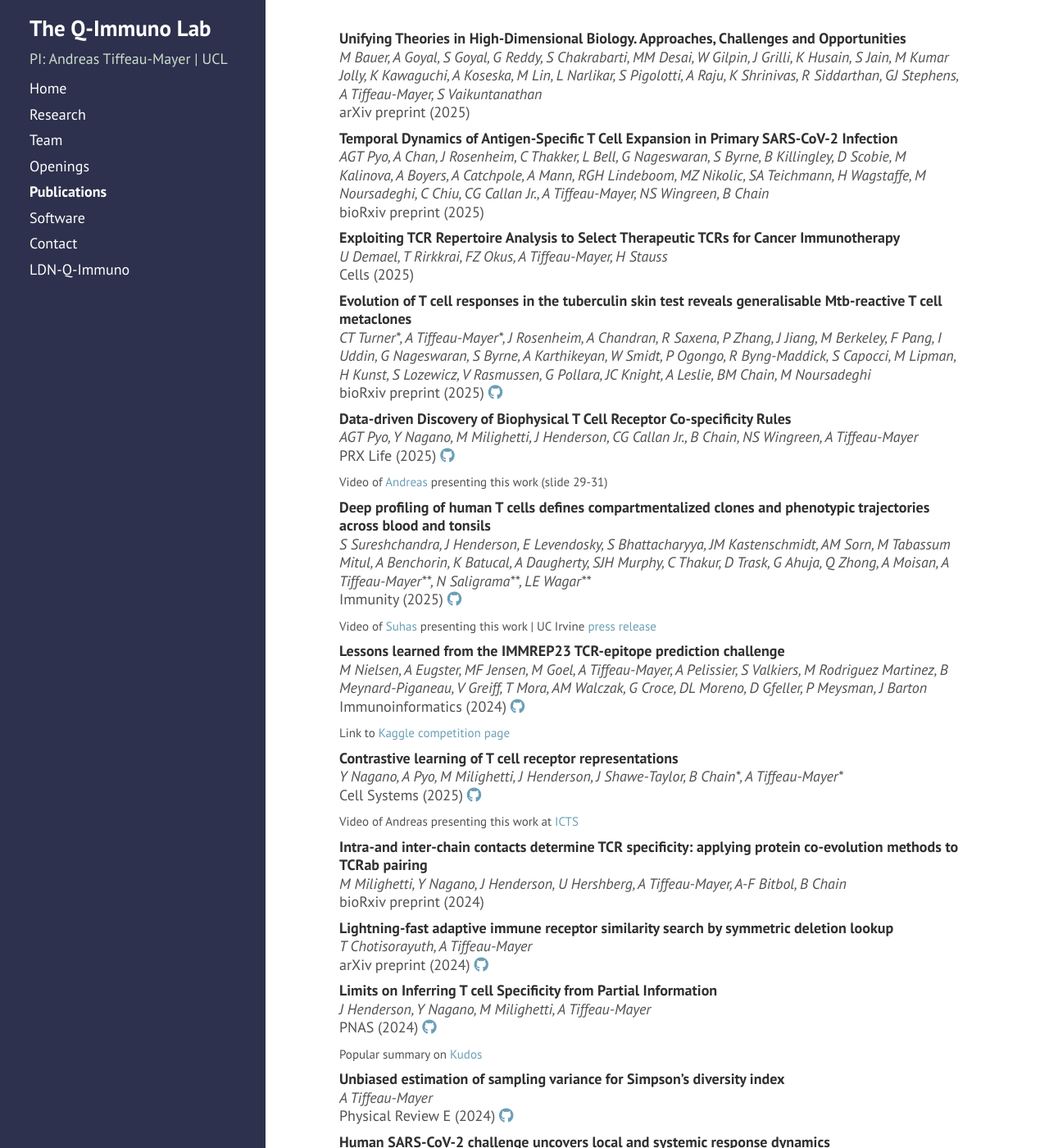
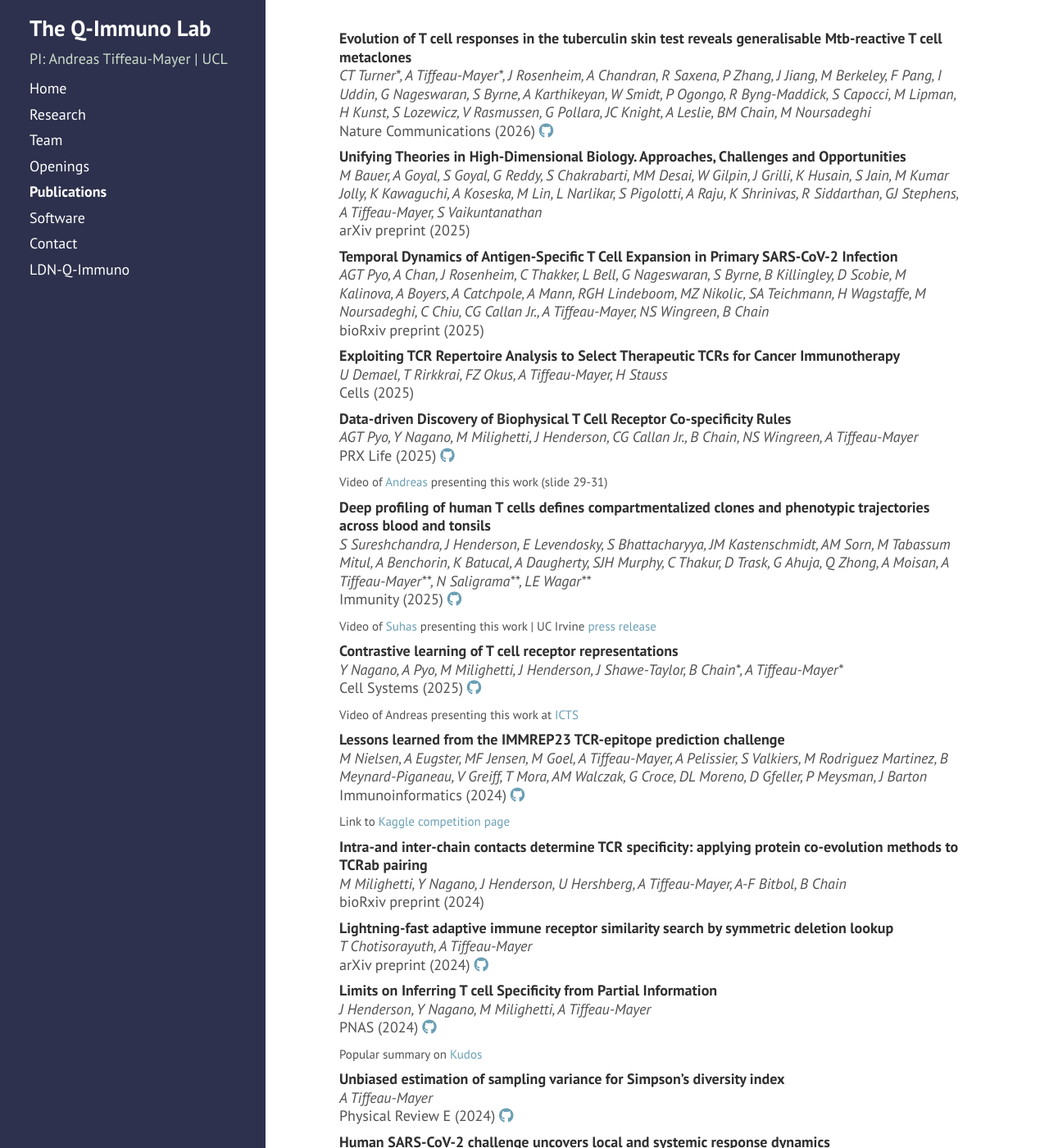
Before and after one commit to andim/andim.github.io, a Jekyll site: the page built from publications.md, in a window 1280 px wide and 1400 px high. Shown: the whole window at 82% size. Built offline with Jekyll 4.4.1, drawn with Linux system fonts in a browser that asks for light colours; nearby versions of some CDN libraries; a style sheet for code colours, icons or effects is not loaded; part of the change alters nothing that is shown.

Commit message:
tst paper nature comms link

```diff
--- a/_data/publist.yml
+++ b/_data/publist.yml
@@ -1,3 +1,11 @@
+- authors: CT Turner\*, A Tiffeau-Mayer\*, J Rosenheim, A Chandran, R Saxena, P Zhang, J Jiang, M Berkeley, F Pang, I Uddin, G Nageswaran, S Byrne, A Karthikeyan, W Smidt, P Ogongo, R Byng-Maddick, S Capocci, M Lipman, H Kunst, S Lozewicz, V Rasmussen, G Pollara, JC Knight, A Leslie, BM Chain, M Noursadeghi
+  title: Evolution of T cell responses in the tuberculin skin test reveals generalisable Mtb-reactive T cell metaclones
+  journal: Nature Communications
+  year: 2026
+  links:
+    doi: https://doi.org/10.1038/s41467-026-68678-9
+    github: https://github.com/qimmuno/metaclonotypist
+
 - authors: M Bauer, A Goyal, S Goyal, G Reddy, S Chakrabarti, MM Desai, W Gilpin, J Grilli, K Husain, S Jain, M Kumar Jolly, K Kawaguchi, A Koseska, M Lin, L Narlikar, S Pigolotti, A Raju, K Shrinivas, R Siddarthan, GJ Stephens, A Tiffeau-Mayer, S Vaikuntanathan
   title: Unifying Theories in High-Dimensional Biology. Approaches, Challenges and Opportunities
   journal: arXiv preprint
@@ -20,14 +28,6 @@
   links:
     doi: https://doi.org/10.3390/cells1415122
 
-- authors: CT Turner\*, A Tiffeau-Mayer\*, J Rosenheim, A Chandran, R Saxena, P Zhang, J Jiang, M Berkeley, F Pang, I Uddin, G Nageswaran, S Byrne, A Karthikeyan, W Smidt, P Ogongo, R Byng-Maddick, S Capocci, M Lipman, H Kunst, S Lozewicz, V Rasmussen, G Pollara, JC Knight, A Leslie, BM Chain, M Noursadeghi
-  title: Evolution of T cell responses in the tuberculin skin test reveals generalisable Mtb-reactive T cell metaclones
-  journal: bioRxiv preprint
-  year: 2025
-  links:
-    doi: https://doi.org/10.1101/2025.04.12.648537
-    github: https://github.com/qimmuno/metaclonotypist
-
 - authors: AGT Pyo, Y Nagano, M Milighetti, J Henderson, CG Callan Jr., B Chain, NS Wingreen, A Tiffeau-Mayer
   title: Data-driven Discovery of Biophysical T Cell Receptor Co-specificity Rules
   journal: PRX Life
@@ -46,6 +46,15 @@
     github: https://github.com/wagar-lab/Paper_TABLO
   media: "Video of [Suhas](https://www.youtube.com/watch?v=iMS7hSzuqd8) presenting this work | UC Irvine [press release](https://medschool.uci.edu/news/new-findings-reshape-our-understanding-human-t-cell-biology)"
 
+- authors: Y Nagano, A Pyo, M Milighetti, J Henderson, J Shawe-Taylor, B Chain\*, A Tiffeau-Mayer\*
+  title: Contrastive learning of T cell receptor representations
+  journal: Cell Systems
+  year: 2025
+  links:
+    doi: https://doi.org/10.1016/j.cels.2024.12.006
+    github: https://github.com/yutanagano/sceptr/
+  media: "Video of Andreas presenting this work at [ICTS](https://www.youtube.com/watch?v=0JjBI-dtD1E&t=2572s)"
+
 - authors: M Nielsen, A Eugster, MF Jensen, M Goel, A Tiffeau-Mayer, A Pelissier, S Valkiers, M Rodriguez Martinez, B Meynard-Piganeau, V Greiff, T Mora, AM Walczak, G Croce, DL Moreno, D Gfeller, P Meysman, J Barton
   title: Lessons learned from the IMMREP23 TCR-epitope prediction challenge
   journal: Immunoinformatics
@@ -54,15 +63,6 @@
     doi: https://doi.org/10.1016/j.immuno.2024.100045
     github: https://github.com/justin-barton/IMMREP23/
   media: "Link to [Kaggle competition page](https://www.kaggle.com/competitions/tcr-specificity-prediction-challenge/leaderboard)"
-
-- authors: Y Nagano, A Pyo, M Milighetti, J Henderson, J Shawe-Taylor, B Chain\*, A Tiffeau-Mayer\*
-  title: Contrastive learning of T cell receptor representations
-  journal: Cell Systems
-  year: 2025
-  links:
-    doi: https://doi.org/10.1016/j.cels.2024.12.006
-    github: https://github.com/yutanagano/sceptr/
-  media: "Video of Andreas presenting this work at [ICTS](https://www.youtube.com/watch?v=0JjBI-dtD1E&t=2572s)"
 
 - authors: M Milighetti, Y Nagano, J Henderson, U Hershberg, A Tiffeau-Mayer, A-F Bitbol, B Chain
   title: "Intra-and inter-chain contacts determine TCR specificity: applying protein co-evolution methods to TCRab pairing"
```
